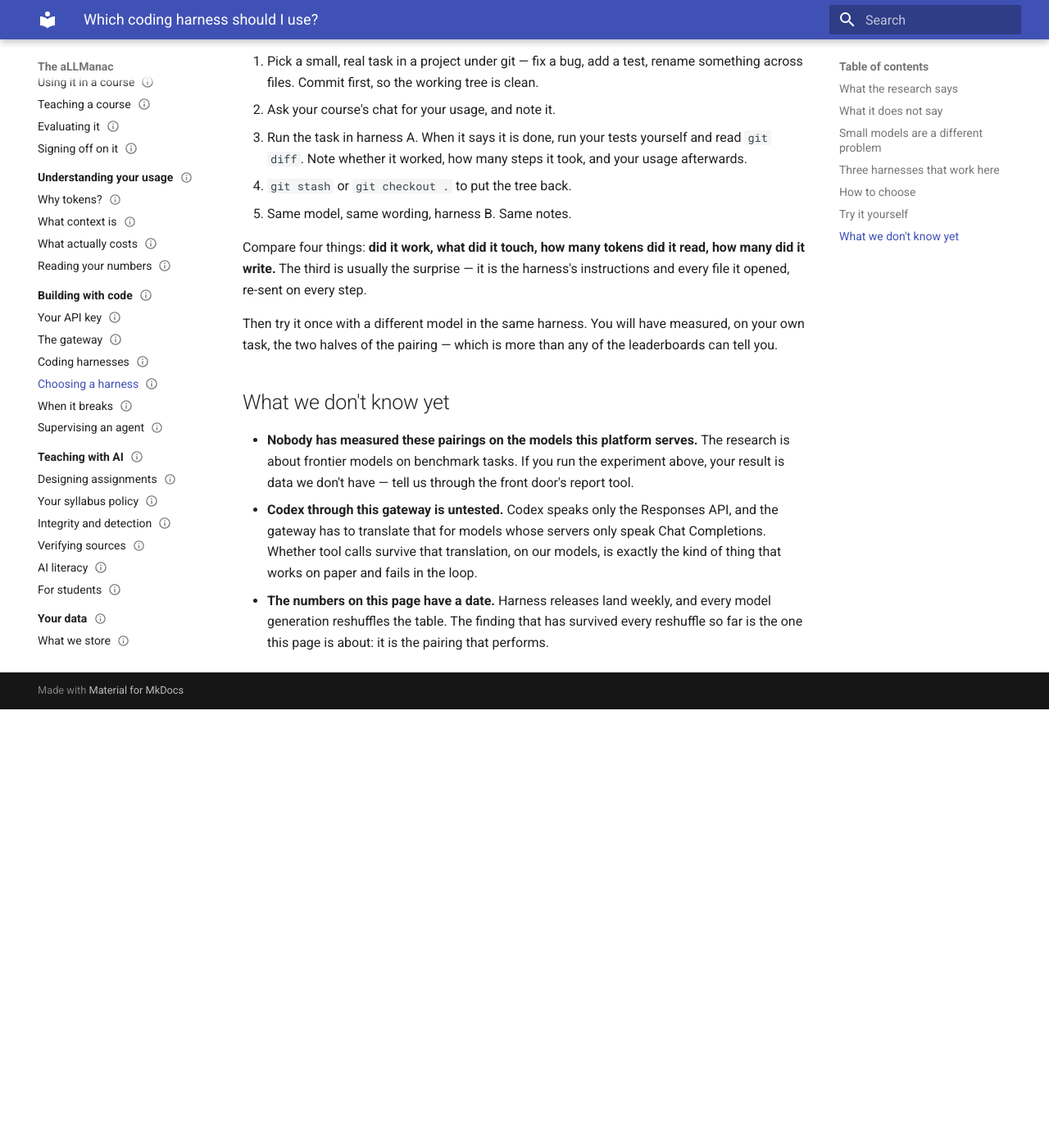
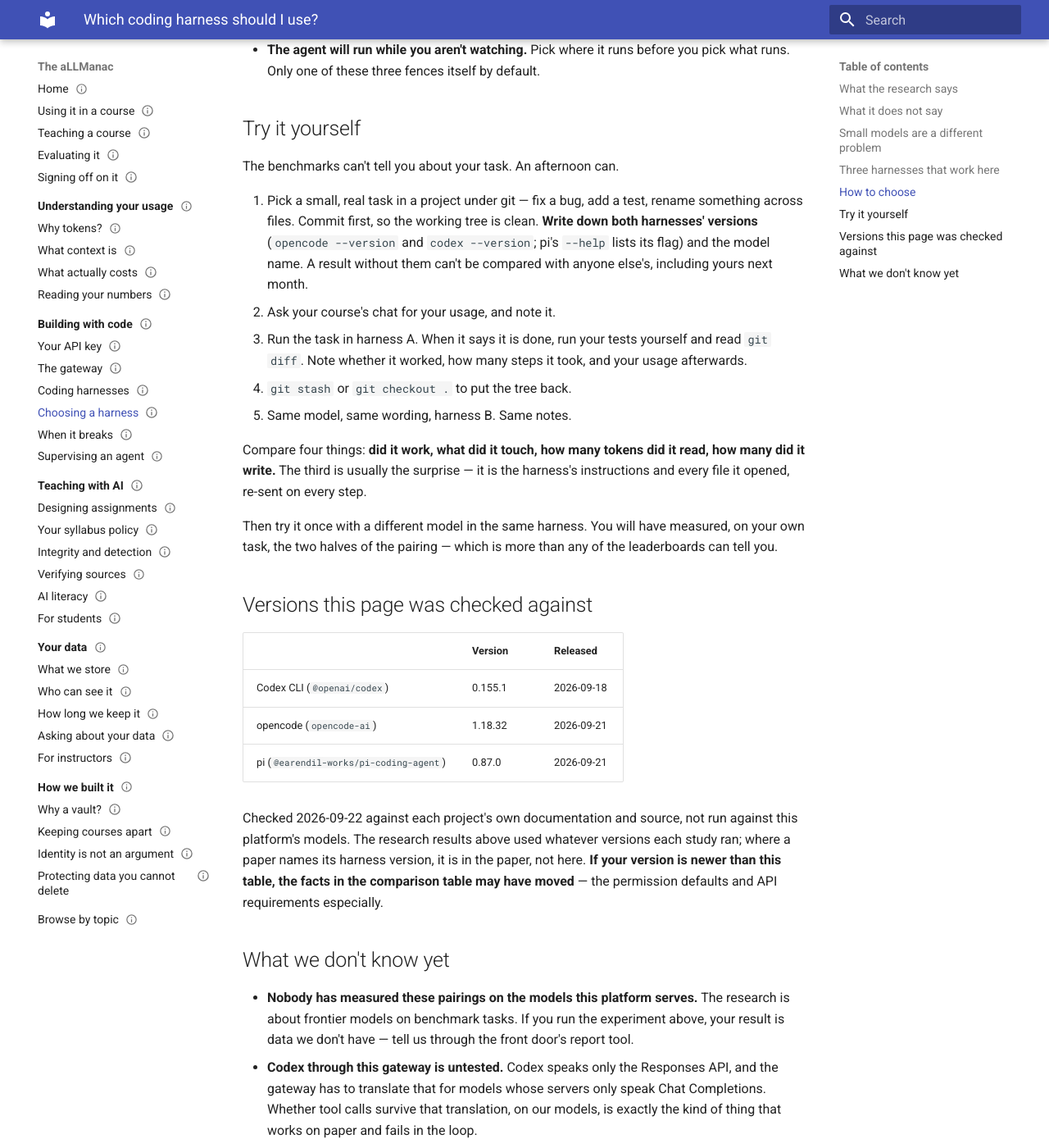
Before and after one commit to atmarx/aLLManac, an MkDocs documentation site: the page built from apex/building-with-code/choosing-a-harness.md, in a window 1280 px wide and 1400 px high, scrolled down 3643 px. Shown: the whole window at 82% size. Built offline with MkDocs 1.6.1 and Material for MkDocs 9.7.7, drawn with Linux system fonts in a browser that asks for light colours; before the commit the page ends 4508 px from its top, so only the background shows below that; some of the changed text lies outside the part shown.

Commit message:
docs(coder): a pairing has a version on both sides
@xram: a new model can ship working only with the newest release of its
vendor's harness, so "which harness" means nothing without "which
version."  The page now says so in the argument, prints the versions its
facts were checked against (codex 0.155.1, opencode 1.18.32, pi 0.87.0,
all read 2026-09-22), and the try-it-yourself step records both
versions before the run — a result without them can't be compared with
anyone's, including your own next month.

Co-Authored-By: Claude Opus 5 - Marco <noreply@anthropic.com>

```diff
--- a/apex/building-with-code/choosing-a-harness.md
+++ b/apex/building-with-code/choosing-a-harness.md
@@ -42,6 +42,8 @@ It does not say the model stops mattering.  The same Terminal-Bench paper that s
 
 The fair reading: **the model sets the ceiling, and the harness decides how much of it you reach** — and how much you reach can vary by more than the distance between two good models.  That is why the pairing is what you choose, rather than either half.
 
+**And a pairing has a version on both sides.**  Harnesses ship weekly, and a release can change the instructions the model sees, the tools it is offered, and the format it edits in — everything the research above says moves the score.  It runs the other way too: when a vendor releases a new model, it can arrive supported only by the newest release of the vendor's own harness, so last month's install can't run this month's model at all.  "opencode with model X" is not quite a pairing.  "opencode 1.18 with model X, served at a 32k context" is.
+
 These are also benchmarks: fixed tasks, frontier models, measured on a date.  Your task is not on any leaderboard, and the numbers will be stale by the time you read them.  What transfers is the shape, not the scores.
 
 ## Small models are a different problem
@@ -80,7 +82,7 @@ Start from what you are trying to do, not from the tool.
 
 The benchmarks can't tell you about your task.  An afternoon can.
 
-1. Pick a small, real task in a project under git — fix a bug, add a test, rename something across files.  Commit first, so the working tree is clean.
+1. Pick a small, real task in a project under git — fix a bug, add a test, rename something across files.  Commit first, so the working tree is clean.  **Write down both harnesses' versions** (`opencode --version` and `codex --version`; pi's `--help` lists its flag) and the model name.  A result without them can't be compared with anyone else's, including yours next month.
 2. Ask your course's chat for your usage, and note it.
 3. Run the task in harness A.  When it says it is done, run your tests yourself and read `git diff`.  Note whether it worked, how many steps it took, and your usage afterwards.
 4. `git stash` or `git checkout .` to put the tree back.
@@ -90,6 +92,16 @@ Compare four things: **did it work, what did it touch, how many tokens did it re
 
 Then try it once with a different model in the same harness.  You will have measured, on your own task, the two halves of the pairing — which is more than any of the leaderboards can tell you.
 
+## Versions this page was checked against
+
+| | Version | Released |
+|---|---|---|
+| Codex CLI (`@openai/codex`) | 0.155.1 | 2026-09-18 |
+| opencode (`opencode-ai`) | 1.18.32 | 2026-09-21 |
+| pi (`@earendil-works/pi-coding-agent`) | 0.87.0 | 2026-09-21 |
+
+Checked 2026-09-22 against each project's own documentation and source, not run against this platform's models.  The research results above used whatever versions each study ran; where a paper names its harness version, it is in the paper, not here.  **If your version is newer than this table, the facts in the comparison table may have moved** — the permission defaults and API requirements especially.
+
 ## What we don't know yet
 
 - **Nobody has measured these pairings on the models this platform serves.**  The research is about frontier models on benchmark tasks.  If you run the experiment above, your result is data we don't have — tell us through the front door's report tool.
```
Also changed, not shown: apex/building-with-code/harnesses.md (+1 -1 lines).
